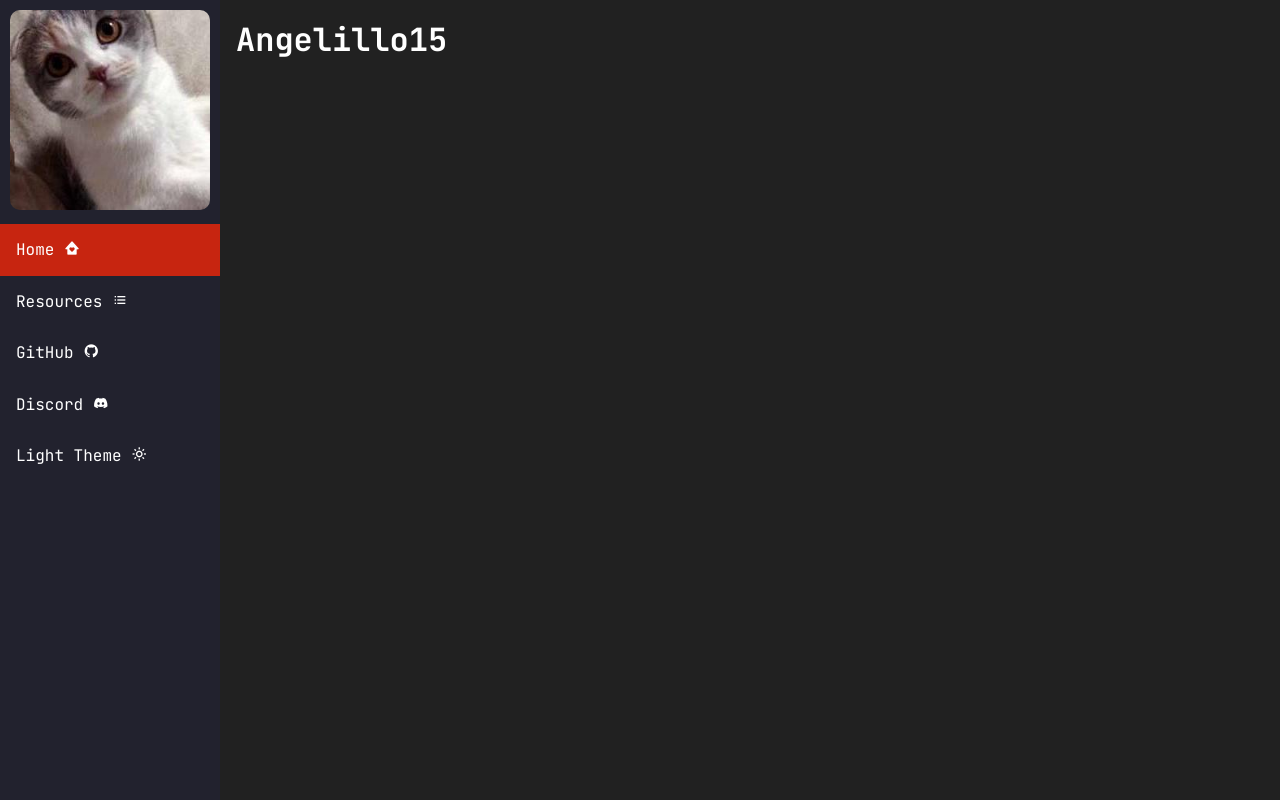
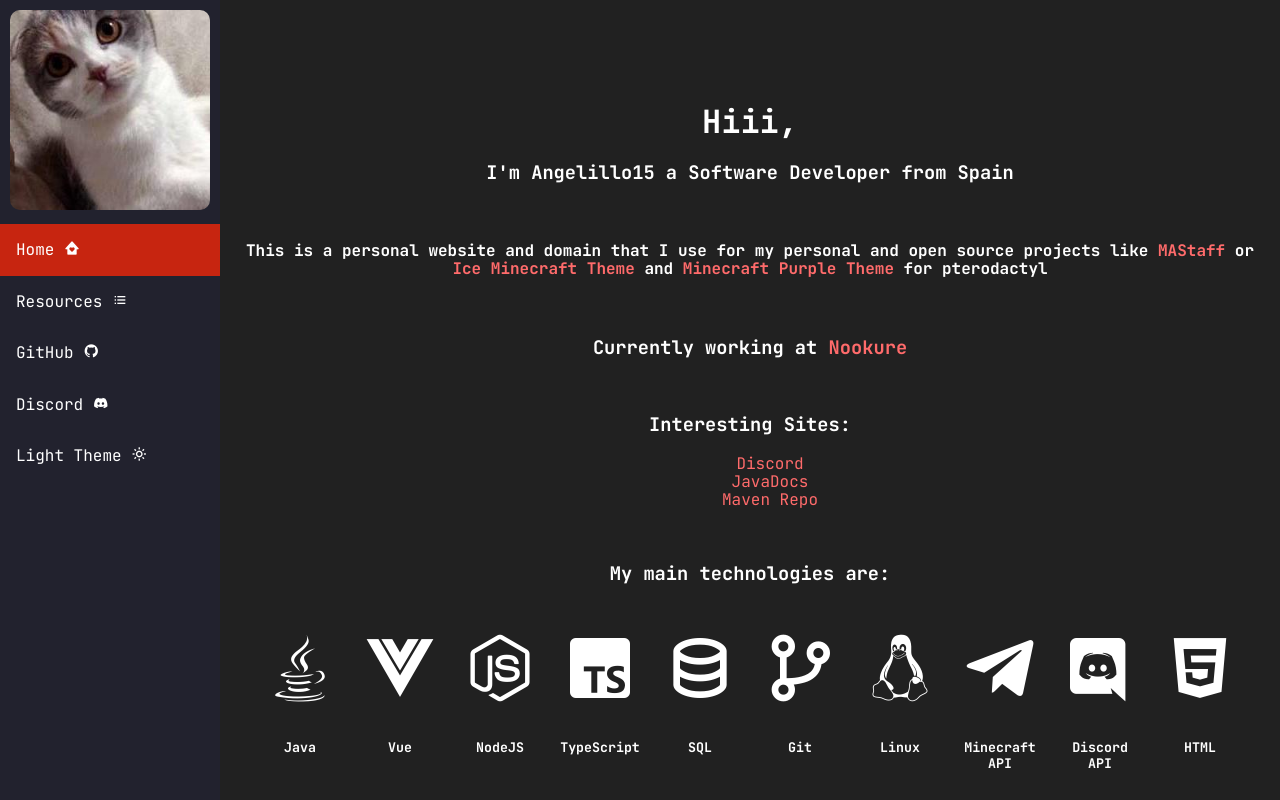
Before and after one commit to Angelillo15/angelillo-front, a Vue app: page / in a window 1280 px wide. Shown: the top 800 px of the page. Built offline with nearby package versions, Linux system fonts and the light colour scheme; what vuesax3 would draw is missing.

Commit message:
Added presentation page

```diff
--- a/src/assets/css/sidebar.css
+++ b/src/assets/css/sidebar.css
@@ -13,6 +13,7 @@
   position: fixed;
   height: 100%;
   overflow: auto;
+  z-index: 999999;
 }
 
 /* Sidebar links */
--- /dev/null
+++ b/src/components/Presentation.vue
@@ -0,0 +1,69 @@
+<template>
+        <div class="presentation">
+            <h1>Hiii,</h1>
+            <h3>I'm Angelillo15 a Software Developer from Spain</h3>
+            <br />
+            <h4>
+                This is a personal website and domain that I use for my personal and open source projects like
+                <a class="nookure" href="https://builtbybit.com/resources/25460/">MAStaff</a> or <br />
+                <a
+                    class="nookure"
+                    href="https://pterodactyl-resources.com/resources/resource/47-iceminecrafttheme--pterodactyl-111x-support/"
+                    >Ice Minecraft Theme</a
+                >
+                and
+                <a
+                    class="nookure"
+                    href="https://pterodactyl-resources.com/resources/resource/43-minecraft-purple-theme--pterodactyl-111x-support/"
+                    >Minecraft Purple Theme</a
+                >
+                for pterodactyl
+            </h4>
+
+            <br />
+
+            <h3>Currently working at <a class="nookure" href="https://nookure.com" target="_blank">Nookure</a></h3>
+
+            <br />
+
+            <h3>Interesting Sites:</h3>
+            <ul>
+                <li><a class="nookure" href="https://discord.nookure.com" target="_blank">Discord</a></li>
+                <li><a class="nookure" href="https://javadocs.nookure.com" target="_blank">JavaDocs</a></li>
+                <li><a class="nookure" href="https://repo.nookure.com" target="_blank">Maven Repo</a></li>
+            </ul>
+
+            <br />
+
+            <h3>My main technologies are:</h3>
+            <Technologies />
+
+            <br />
+        </div>
+</template>
+
+<script lang="ts">
+import Technologies from './technologies/Technologies.vue';
+export default {
+    name: 'Presentation',
+    components: {
+        Technologies,
+    },
+};
+</script>
+
+<style scoped>
+.presentation {
+    text-align: center;
+    margin-top: 10%;
+}
+
+.nookure {
+    color: #ff6b6b;
+    text-decoration: none;
+}
+
+ul {
+    list-style: none;
+}
+</style>
--- /dev/null
+++ b/src/components/technologies/Technologie.vue
@@ -0,0 +1,46 @@
+<template>
+    <div class="tech">
+        <i :class="iconClass" />
+        <h5>{{ name }}</h5>
+    </div>
+</template>
+
+<script lang="ts">
+export default {
+    name: 'Technologie',
+    props: {
+        name: String,
+        icon: String,
+    },
+    data() {
+        return {
+            iconClass: `bx ${this.icon}`,
+        };
+    },
+};
+</script>
+
+<style scoped>
+.tech {
+    display: flex;
+    flex-direction: column;
+    align-items: center;
+    justify-content: center;
+    padding: 15px;
+    border-radius: 10px;
+    background-color: var(--bg-secondary);
+    transition: all 0.3s ease;
+    will-change: filter;
+    transition: filter 300ms;
+    margin: 10px;
+}
+
+.tech:hover {
+    filter: drop-shadow(0 0 40px #e20606);
+}
+
+.tech i {
+    font-size: 5rem;
+    margin-bottom: 10px;
+}
+</style>
--- /dev/null
+++ b/src/components/technologies/Technologies.vue
@@ -0,0 +1,112 @@
+<template>
+    <div class="container">
+        <div class="grid-row">
+            <Technologie
+                v-for="tech in techlogies"
+                :key="tech.name"
+                :name="tech.name"
+                :icon="tech.icon"
+            />
+        </div>
+    </div>
+</template>
+
+<script lang="ts">
+import Technologie from './Technologie.vue';
+import ITech from '../../interfaces/technologies'
+
+export default {
+    name: 'Technologies',
+    components: {
+        Technologie,
+    },
+    data() {
+        return {
+            techlogies: [] as ITech[],
+        };
+    },
+    methods: {
+        getTechnologies() {
+
+            this.techlogies.push({
+                name: 'Java',
+                icon: 'bxl-java',
+            });
+
+            this.techlogies.push({
+                name: 'Vue',
+                icon: 'bxl-vuejs',
+            });
+
+            this.techlogies.push({
+                name: 'NodeJS',
+                icon: 'bxl-nodejs',
+            });
+
+            this.techlogies.push({
+                name: 'TypeScript',
+                icon: 'bxl-typescript',
+            });
+
+            this.techlogies.push({
+                name: 'SQL',
+                icon: 'bx-data',
+            });
+
+            this.techlogies.push({
+                name: 'Git',
+                icon: 'bx-git-branch',
+            });
+
+            this.techlogies.push({
+                name: 'Linux',
+                icon: 'bxl-tux',
+            });
+
+            this.techlogies.push({
+                name: 'Minecraft API',
+                icon: 'bxl-telegram',
+            });
+
+            this.techlogies.push({
+                name: 'Discord API',
+                icon: 'bxl-discord',
+            });
+
+            this.techlogies.push({
+                name: 'HTML',
+                icon: 'bxl-html5',
+            });
+
+            this.techlogies.push({
+                name: 'CSS',
+                icon: 'bxl-css3',
+            });
+
+            this.techlogies.push({
+                name: 'JavaScript',
+                icon: 'bxl-javascript',
+            });
+        }
+    },
+    mounted() {
+        this.getTechnologies();
+    },
+};
+</script>
+
+<style scoped>
+.grid-row {
+    display: grid;
+    grid-template-columns: repeat(auto-fill, minmax(20px, 100px));
+    grid-gap: 10px 0px;
+    justify-content: center;
+    align-items: baseline;
+    text-align: center;
+}
+
+.container {
+    max-width: 1200px;
+    margin: auto;
+}
+</style>
--- /dev/null
+++ b/src/interfaces/technologies.ts
@@ -0,0 +1,4 @@
+export default interface Technologies {
+    name: string;
+    icon: string;
+}
--- a/src/views/Home.vue
+++ b/src/views/Home.vue
@@ -1,18 +1,13 @@
 <template>
-    <div>
-        <h1>Angelillo15</h1>
-    </div>
+    <Presentation />
 </template>
 
 <script lang="ts">
-
+import Presentation from '../components/Presentation.vue';
 export default {
-    name: "Home",
+    name: 'Home',
     components: {
-
-    }
-}
+        Presentation,
+    },
+};
 </script>
-
-<style scoped>
-</style>
```
